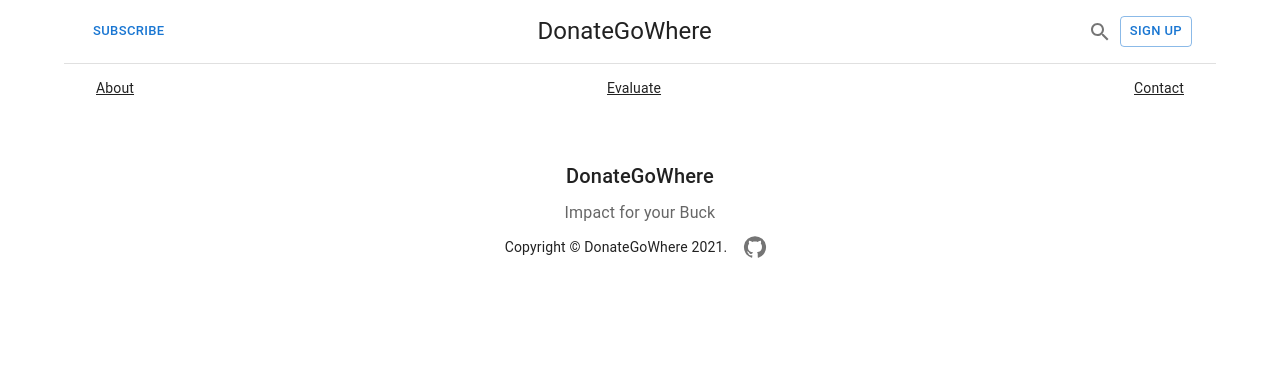
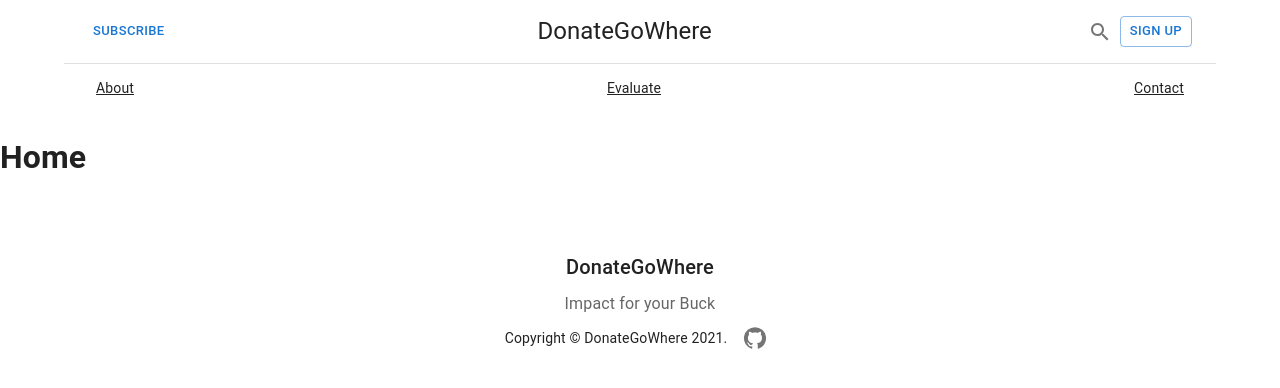
Before and after one commit to hkrsmk/DonateGoWhere, a React (Create React App) app in the folder app/: page / in a window 1280 px wide. Shown: the top 388 px of the page. Built offline with nearby package versions, Linux system fonts and the light colour scheme.

Commit message:
add routing

```diff
--- a/app/src/App.js
+++ b/app/src/App.js
@@ -5,6 +5,11 @@ import Container from '@mui/material/Container';
 import { createTheme, ThemeProvider } from '@mui/material/styles';
 import Header from './Header';
 import Footer from './Footer';
+import About from './About';
+import Evaluate from './Evaluate';
+import Contact from './Contact';
+import Home from './Home';
+import { BrowserRouter as Router, Route, Routes } from "react-router-dom";
 
 const theme = createTheme();
 
@@ -21,6 +26,16 @@ export default function App() {
       <Container maxWidth="lg">
         <Header title="DonateGoWhere" sections={sections} />
       </Container>
+
+      <Router>
+          <Routes>
+            <Route exact path="/" element={<Home />} />
+            <Route exact path="/about" element={<About />} />
+            <Route exact path="/evaluate" element={<Evaluate />} />
+            <Route exact path="/contact" element={<Contact />} />
+          </Routes>
+    </Router>
+
       <Footer
         title="DonateGoWhere"
         description="Impact for your Buck"
```
